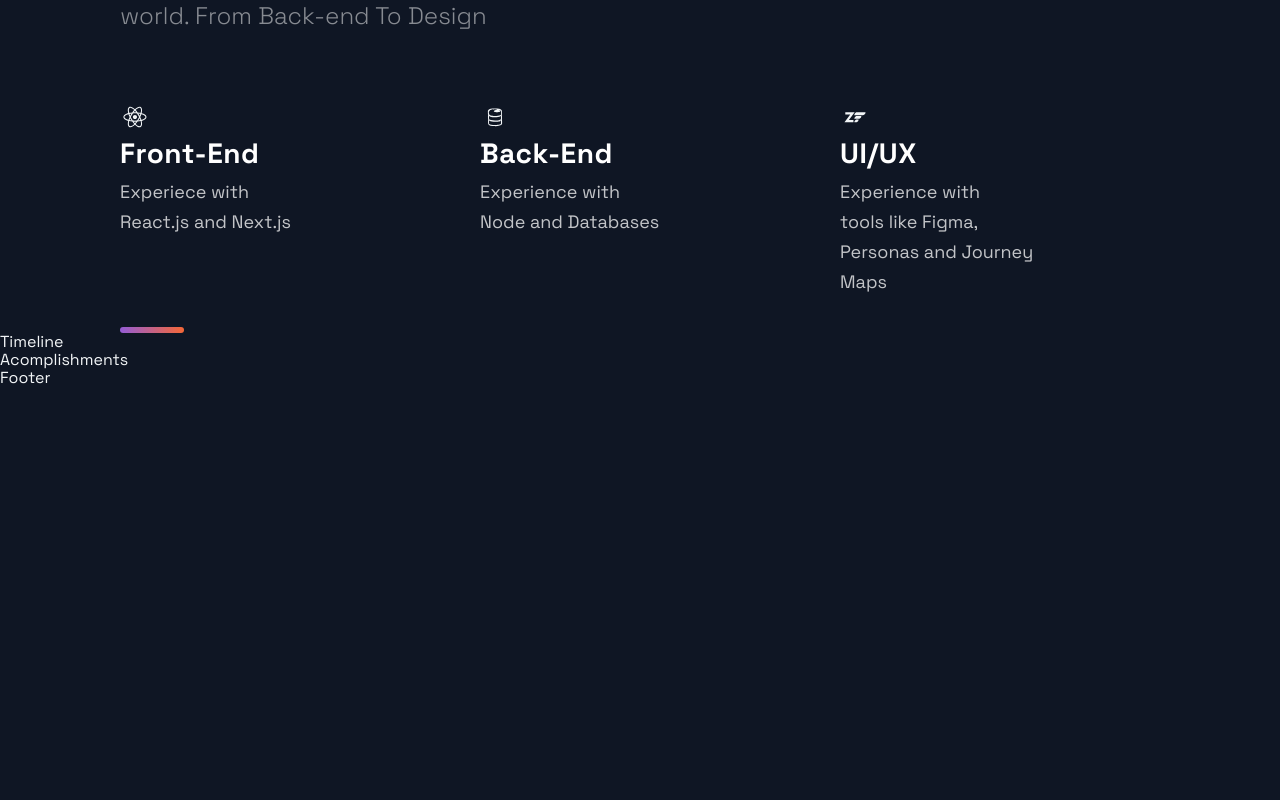
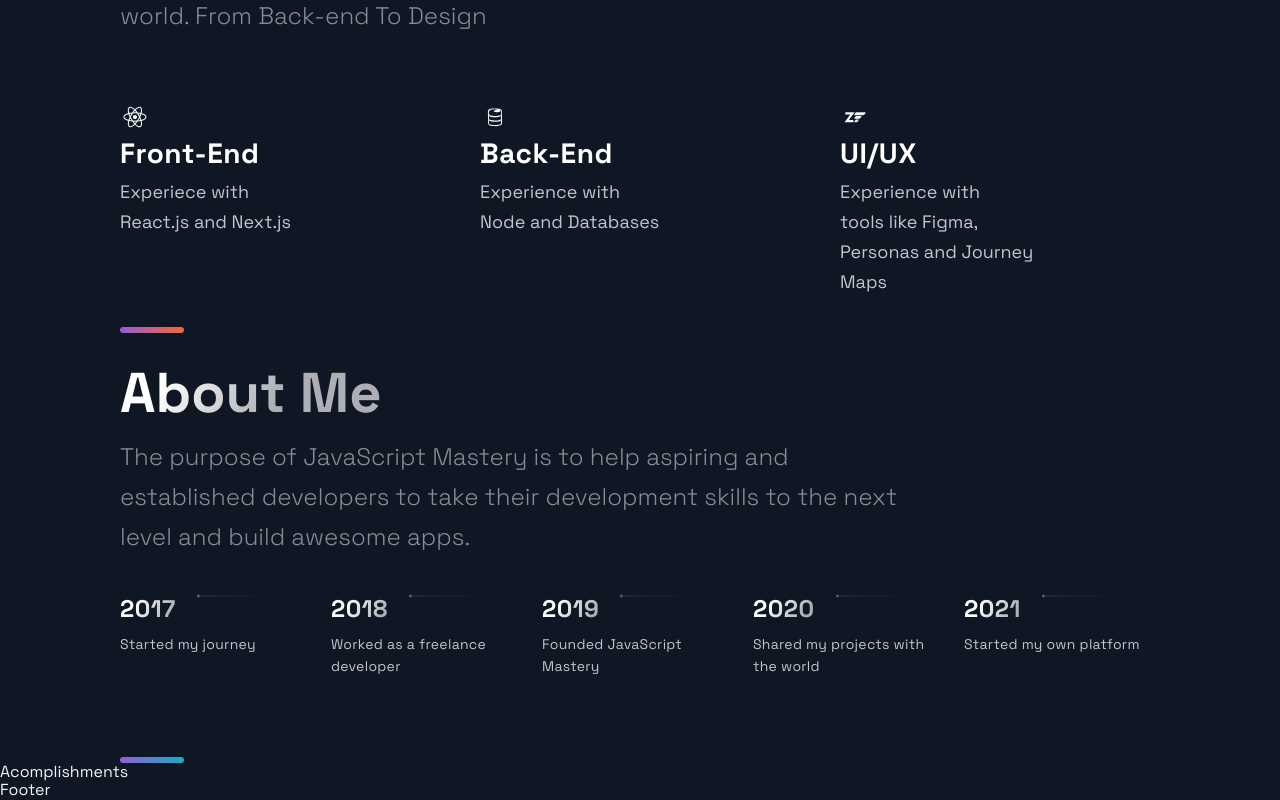
Before and after one commit to Eingest/portfolio_website, a Next.js app: page / in a window 1280 px wide. Shown: the part 2436-3236 px from the top of the page. Before the commit the page ends 2824 px from the top, so only its background shows below. Built offline with nearby package versions, Linux system fonts and the light colour scheme.

Commit message:
added TimeLine

```diff
--- a/src/components/TimeLine/TimeLine.js
+++ b/src/components/TimeLine/TimeLine.js
@@ -1,51 +1,147 @@
-import React, { useState, useRef, useEffect } from 'react';
+import React, { useState, useRef, useEffect } from "react";
 
-import { CarouselButton, CarouselButtonDot, CarouselButtons, CarouselContainer, CarouselItem, CarouselItemImg, CarouselItemText, CarouselItemTitle, CarouselMobileScrollNode } from './TimeLineStyles';
-import { Section, SectionDivider, SectionText, SectionTitle } from '../../styles/GlobalComponents';
-import { TimeLineData } from '../../constants/constants';
+import {
+  CarouselButton,
+  CarouselButtonDot,
+  CarouselButtons,
+  CarouselContainer,
+  CarouselItem,
+  CarouselItemImg,
+  CarouselItemText,
+  CarouselItemTitle,
+  CarouselMobileScrollNode,
+} from "./TimeLineStyles";
+import {
+  Section,
+  SectionDivider,
+  SectionText,
+  SectionTitle,
+} from "../../styles/GlobalComponents";
+import { TimeLineData } from "../../constants/constants";
 
 const TOTAL_CAROUSEL_COUNT = TimeLineData.length;
 
 const Timeline = () => {
-  // const [activeItem, setActiveItem] = useState(0);
-  // const carouselRef = useRef();
+  const [activeItem, setActiveItem] = useState(0);
+  const carouselRef = useRef();
 
-  // const scroll = (node, left) => {
-  //   return node.scrollTo({ left, behavior: 'smooth' });
-  // }
+  const scroll = (node, left) => {
+    return node.scrollTo({ left, behavior: "smooth" });
+  };
 
-  // const handleClick = (e, i) => {
-  //   e.preventDefault();
+  const handleClick = (e, i) => {
+    e.preventDefault();
 
-  //   if (carouselRef.current) {
-  //     const scrollLeft = Math.floor(carouselRef.current.scrollWidth * 0.7 * (i / TimeLineData.length));
+    if (carouselRef.current) {
+      const scrollLeft = Math.floor(
+        carouselRef.current.scrollWidth * 0.7 * (i / TimeLineData.length)
+      );
 
-  //     scroll(carouselRef.current, scrollLeft);
-  //   }
-  // }
+      scroll(carouselRef.current, scrollLeft);
+    }
+  };
 
-  // const handleScroll = () => {
-  //   if (carouselRef.current) {
-  //     const index = Math.round((carouselRef.current.scrollLeft / (carouselRef.current.scrollWidth * 0.7)) * TimeLineData.length);
+  const handleScroll = () => {
+    if (carouselRef.current) {
+      const index = Math.round(
+        (carouselRef.current.scrollLeft /
+          (carouselRef.current.scrollWidth * 0.7)) *
+          TimeLineData.length
+      );
 
-  //     setActiveItem(index);
-  //   }
-  // }
+      setActiveItem(index);
+    }
+  };
 
-  // // snap back to beginning of scroll when window is resized
-  // // avoids a bug where content is covered up if coming from smaller screen
-  // useEffect(() => {
-  //   const handleResize = () => {
-  //     scroll(carouselRef.current, 0);
-  //   }
+  // snap back to beginning of scroll when window is resized
+  // avoids a bug where content is covered up if coming from smaller screen
+  useEffect(() => {
+    const handleResize = () => {
+      scroll(carouselRef.current, 0);
+    };
 
-  //   window.addEventListener('resize', handleResize);
-  // }, []);
+    window.addEventListener("resize", handleResize);
+  }, []);
 
   return (
-    <div>
-      Timeline
-    </div>
+    <Section id="about">
+      <SectionTitle>About Me</SectionTitle>
+      <SectionText>
+        The purpose of JavaScript Mastery is to help aspiring and established
+        developers to take their development skills to the next level and build
+        awesome apps.
+      </SectionText>
+      <CarouselContainer ref={carouselRef} onScroll={handleScroll}>
+        <>
+          {TimeLineData.map((item, index) => (
+            <CarouselMobileScrollNode
+              key={index}
+              final={index === TOTAL_CAROUSEL_COUNT - 1}
+            >
+              <CarouselItem
+                index={index}
+                id={`carousel__item-${index}`}
+                active={activeItem}
+                onClick={(e) => handleClick(e, index)}
+              >
+                <CarouselItemTitle>
+                  {`${item.year}`}
+                  <CarouselItemImg
+                    width="208"
+                    height="6"
+                    viewBox="0 0 208 6"
+                    fill="none"
+                    xmlns="http://www.w3.org/2000/svg"
+                  >
+                    <path
+                      fill-rule="evenodd"
+                      clip-rule="evenodd"
+                      d="M2.5 5.5C3.88071 5.5 5 4.38071 5 3V3.5L208 3.50002V2.50002L5 2.5V3C5 1.61929 3.88071 0.5 2.5 0.5C1.11929 0.5 0 1.61929 0 3C0 4.38071 1.11929 5.5 2.5 5.5Z"
+                      fill="url(#paint0_linear)"
+                      fill-opacity="0.33"
+                    />
+                    <defs>
+                      <linearGradient
+                        id="paint0_linear"
+                        x1="-4.30412e-10"
+                        y1="0.5"
+                        x2="208"
+                        y2="0.500295"
+                        gradientUnits="userSpaceOnUse"
+                      >
+                        <stop stop-color="white" />
+                        <stop
+                          offset="0.79478"
+                          stop-color="white"
+                          stop-opacity="0"
+                        />
+                      </linearGradient>
+                    </defs>
+                  </CarouselItemImg>
+                </CarouselItemTitle>
+                <CarouselItemText>{item.text}</CarouselItemText>
+              </CarouselItem>
+            </CarouselMobileScrollNode>
+          ))}
+        </>
+      </CarouselContainer>
+      <CarouselButtons>
+        {TimeLineData.map((item, index) => {
+          return (
+            <CarouselButton
+              key={index}
+              index={index}
+              active={activeItem}
+              onClick={(e) => handleClick(e, index)}
+              type="button"
+            >
+              <CarouselButtonDot active={activeItem} />
+            </CarouselButton>
+          );
+        })}
+      </CarouselButtons>
+      <SectionDivider />
+    </Section>
   );
 };
 
--- a/src/components/TimeLine/TimeLineStyles.js
+++ b/src/components/TimeLine/TimeLineStyles.js
@@ -1,17 +1,16 @@
-
-import styled from 'styled-components'
+import styled from "styled-components";
 
 export const CarouselContainer = styled.ul`
   max-width: 1040px;
-  background: #0F1624;
+  background: #0f1624;
   padding: 0rem;
-  list-style:none;
+  list-style: none;
   display: flex;
   justify-content: space-between;
   /* overflow-x: hidden; */
 
   margin-left: 32px;
-  &:first-of-type{
+  &:first-of-type {
     margin-left: 0px;
   }
 
@@ -19,11 +18,11 @@
 
   //remove scrollbar
   scrollbar-width: none;
-   &::-webkit-scrollbar {
-     display: none;
-   }
+  &::-webkit-scrollbar {
+    display: none;
+  }
 
-  @media ${props => props.theme.breakpoints.sm} {
+  @media ${(props) => props.theme.breakpoints.sm} {
     overflow-x: scroll;
     -webkit-overflow-scrolling: touch;
     scroll-snap-type: x mandatory;
@@ -31,27 +30,27 @@
     justify-content: initial;
     margin-bottom: 8px;
   }
-`
+`;
 export const CarouselMobileScrollNode = styled.div`
-  @media ${props => props.theme.breakpoints.sm} {
+  @media ${(props) => props.theme.breakpoints.sm} {
     display: flex;
-    min-width: ${({ final }) => final ? `120%;` : `min-content`}
+    min-width: ${({ final }) => (final ? `120%;` : `min-content`)};
   }
-`
+`;
 
 export const CarouselItem = styled.div`
-  background: #0F1624;
+  background: #0f1624;
   border-radius: 3px;
   max-width: 196px;
 
-  @media ${props => props.theme.breakpoints.md} {
+  @media ${(props) => props.theme.breakpoints.md} {
     max-width: 124px;
   }
 
-  @media ${props => props.theme.breakpoints.sm} {
+  @media ${(props) => props.theme.breakpoints.sm} {
     margin-left: 32px;
     min-width: 120px;
-    background: #0E131F;
+    background: #0e131f;
     padding: 4px;
     align-content: start;
     scroll-snap-align: start;
@@ -60,9 +59,10 @@
     position: relative;
     height: fit-content;
 
-    ${(props) => props.active === props.index ? `opacity: 1` : `opacity: 0.5`};
+    ${(props) =>
+      props.active === props.index ? `opacity: 1` : `opacity: 0.5`};
   }
-`
+`;
 
 export const CarouselItemTitle = styled.h4`
   font-weight: bold;
@@ -71,33 +71,41 @@
   letter-spacing: 0.02em;
   display: flex;
   /* This gradient is different due to the size of the Title container, it must transition sooner to be visible on the text */
-  background: linear-gradient(121.57deg, #FFFFFF 10%, rgba(255, 255, 255, 0.66) 30.15%);
+  background: linear-gradient(
+    121.57deg,
+    #ffffff 10%,
+    rgba(255, 255, 255, 0.66) 30.15%
+  );
   -webkit-background-clip: text;
   -webkit-text-fill-color: transparent;
   margin-bottom: 8px;
 
-  @media ${props => props.theme.breakpoints.md} {
+  @media ${(props) => props.theme.breakpoints.md} {
     font-size: 20px;
     line-height: 28px;
     margin-bottom: 4px;
   }
 
-  @media ${props => props.theme.breakpoints.sm} {
+  @media ${(props) => props.theme.breakpoints.sm} {
     font-size: 16px;
     line-height: 24px;
   }
-`
+`;
 export const CarouselItemImg = styled.svg`
   margin-left: 21px;
-  -webkit-mask-image: linear-gradient(to right, rgba(0,0,0,1), rgba(0,0,0,0));
+  -webkit-mask-image: linear-gradient(
+    to right,
+    rgba(0, 0, 0, 1),
+    rgba(0, 0, 0, 0)
+  );
   width: 100%;
 
-  @media ${props => props.theme.breakpoints.sm} {
+  @media ${(props) => props.theme.breakpoints.sm} {
     -webkit-mask-image: none;
     margin-left: 16px;
     overflow: visible;
   }
-`
+`;
 
 export const CarouselItemText = styled.p`
   font-size: 14px;
@@ -106,29 +114,29 @@
   color: rgba(255, 255, 255, 0.75);
   padding-right: 16px;
 
-  @media ${props => props.theme.breakpoints.md} {
+  @media ${(props) => props.theme.breakpoints.md} {
     font-size: 12px;
     line-height: 18px;
     padding-right: 32px;
   }
-  @media ${props => props.theme.breakpoints.sm} {
+  @media ${(props) => props.theme.breakpoints.sm} {
     font-size: 10px;
     line-height: 16px;
     padding-right: 0;
   }
-`
+`;
 export const CarouselButtons = styled.div`
   width: 288px;
 
   display: none;
   visibility: hidden;
 
-  @media ${props => props.theme.breakpoints.sm} {
+  @media ${(props) => props.theme.breakpoints.sm} {
     display: flex;
     visibility: visible;
     margin-bottom: 48px;
   }
-`
+`;
 
 export const CarouselButton = styled.button`
   box-sizing: border-box;
@@ -137,13 +145,14 @@
   border: none;
   cursor: pointer;
   margin-right: 4px;
-  opacity: ${(props) => props.active === props.index ? `1` : `.33`};
-  transform: ${(props) => props.active === props.index ? `scale(1.6)` : `scale(1)`};
+  opacity: ${(props) => (props.active === props.index ? `1` : `.33`)};
+  transform: ${(props) =>
+    props.active === props.index ? `scale(1.6)` : `scale(1)`};
 
   &:focus {
     outline: none;
   }
-`
+`;
 
 export const CarouselButtonDot = styled.div`
   background-color: white;
@@ -151,4 +160,4 @@
   margin: auto;
   width: 3px;
   height: 3px;
-`
+`;
```
